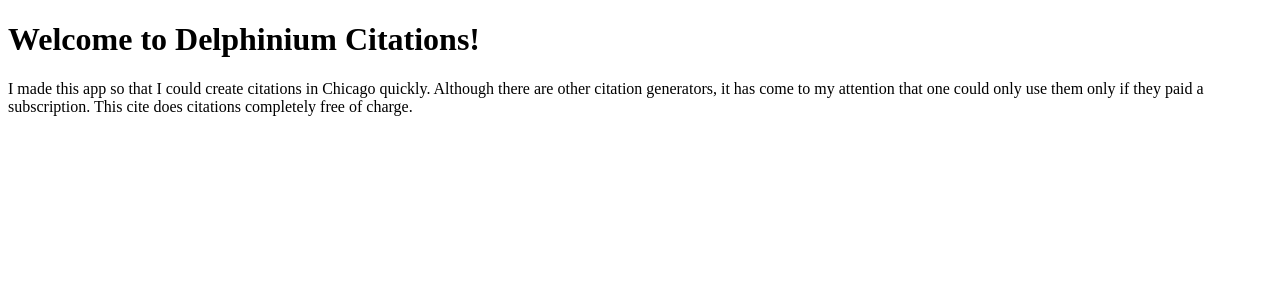
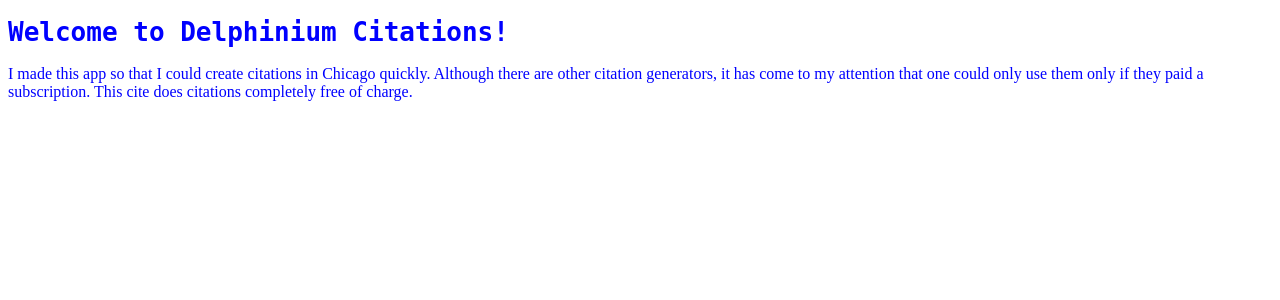
Before and after one commit to astrolabesun/Citation_Generator, a Django app: template citationgen/citationapp/templates/citationapp/home.html in a window 1280 px wide. Shown: the top 300 px of the page. Run offline with Django 3.2, Linux system fonts and the light colour scheme; the template is opened without the code that fills it, so the values that code supplies are empty.

Commit message:
Fixed template rendering bug with the home page

```diff
--- a/citationgen/citationapp/templates/citationapp/home.html
+++ b/citationgen/citationapp/templates/citationapp/home.html
@@ -3,6 +3,18 @@
 <head>
     <meta charset="UTF-8">
     <title>Home</title>
+    <style>
+        body {
+            color: white;
+        }
+        h1 {
+            color: blue;
+            font-family: monospace
+        }
+        p {
+            color: blue
+        }
+    </style>
 </head>
 <body>
 <h1>Welcome to Delphinium Citations!</h1>
--- a/citationgen/citationapp/views.py
+++ b/citationgen/citationapp/views.py
@@ -9,9 +9,9 @@ home function: generates the home page view of the citation generator
 '''
 
 
-def home():
+def home(request):
     template = loader.get_template('citationapp/home.html')
-    return template
+    return HttpResponse(template.render())
 
 
 '''
```
